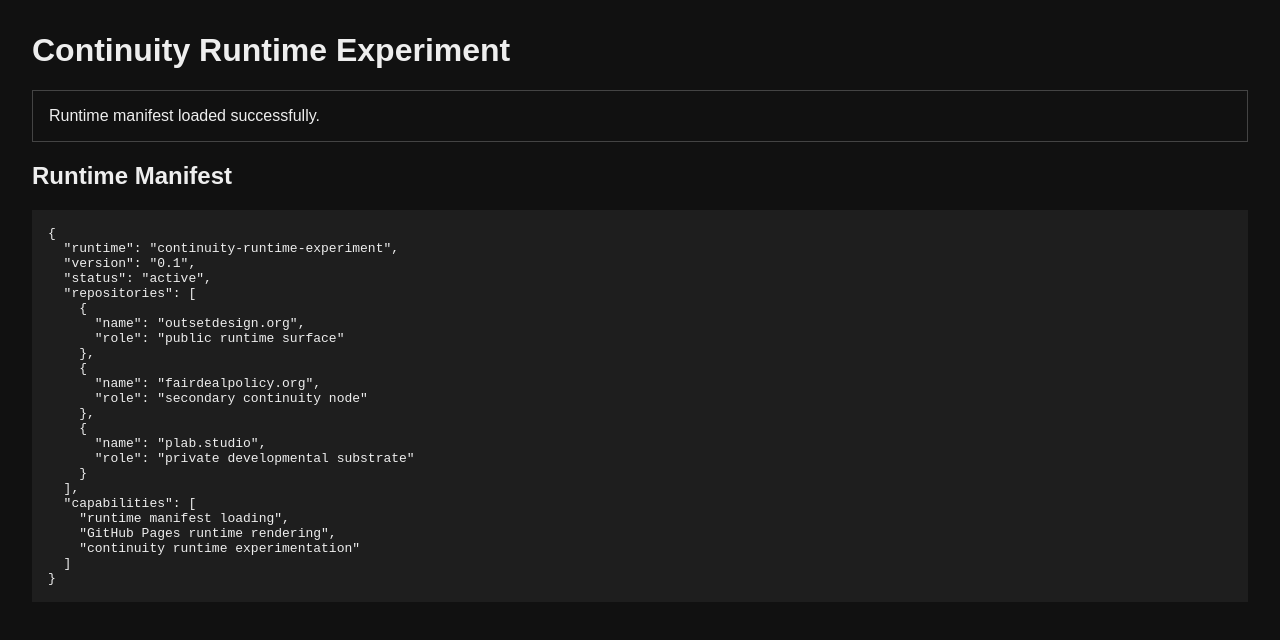
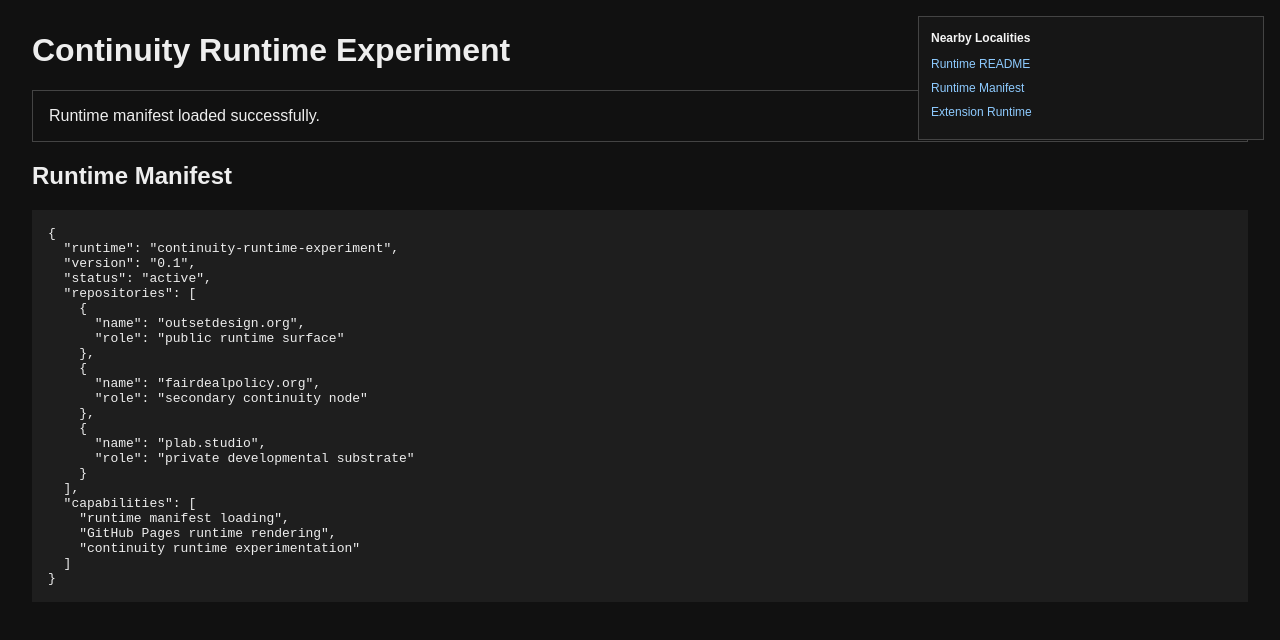
Before and after one commit to hmfbr-com/outsetdesign.org, a browser extension: page runtime-experiments/continuity-runtime/index.html in a window 1280 px wide. Drawn offline with Linux system fonts and the light colour scheme.

Commit message:
Add recursive locality overlay runtime experiment

```diff
--- a/runtime-experiments/continuity-runtime/index.html
+++ b/runtime-experiments/continuity-runtime/index.html
@@ -61,5 +61,7 @@
 
     bootRuntime()
   </script>
+
+  <script src="./locality-overlay.js"></script>
 </body>
 </html>
```
